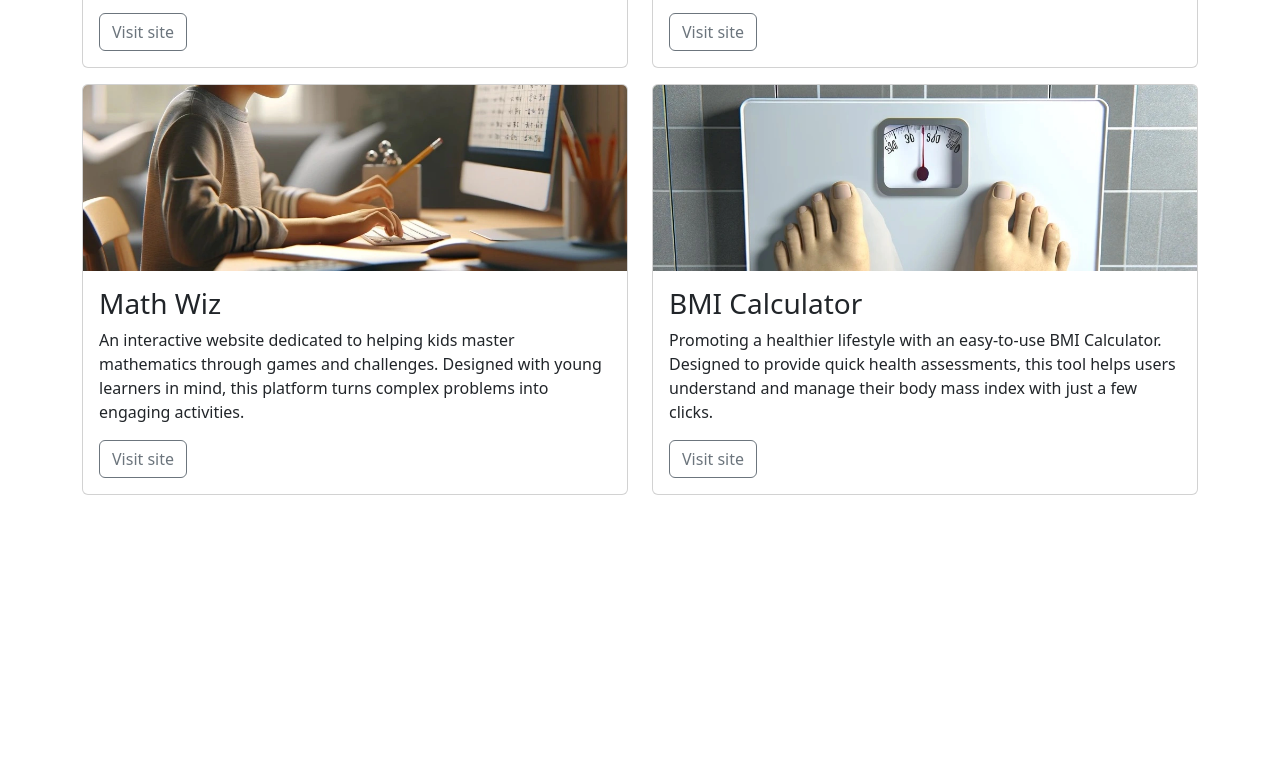
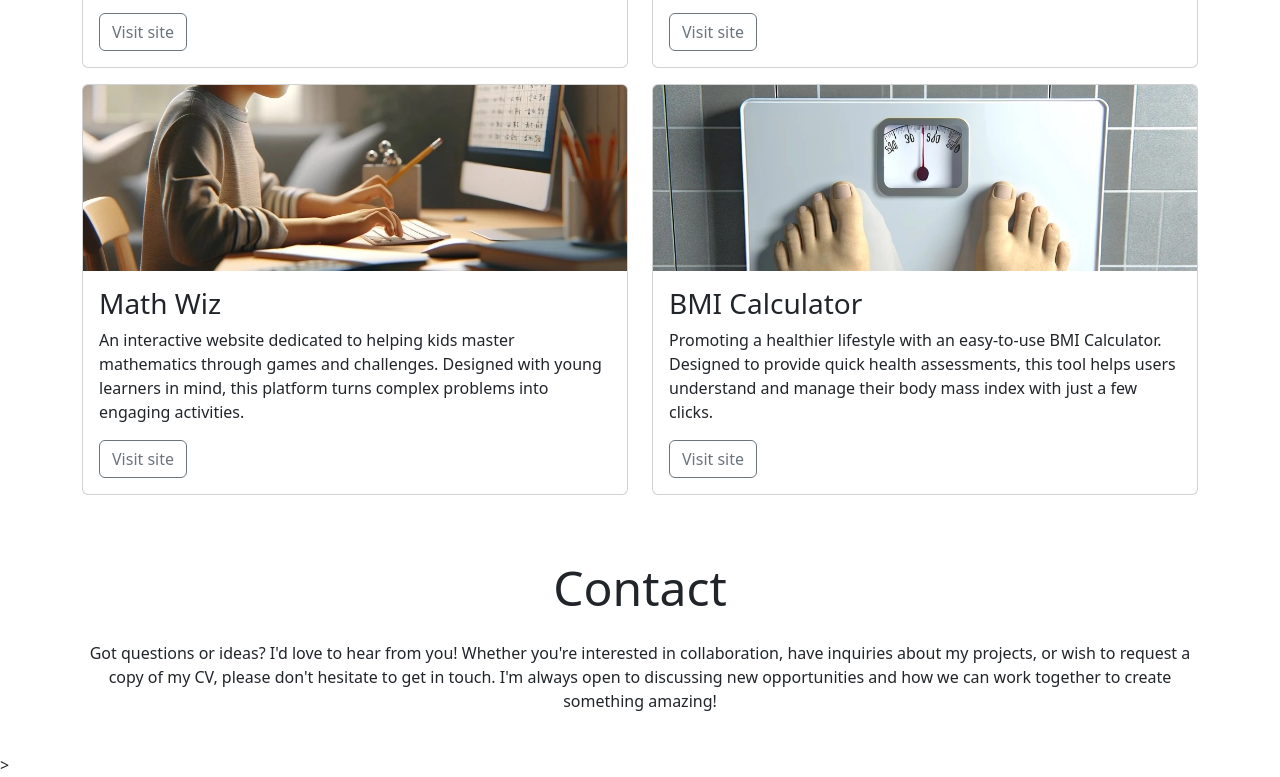
Before and after one commit to aminoacid-01/dev-portfolio, a plain HTML site: page index.html in a window 1280 px wide. Shown: the part 1340-2117 px from the top of the page. Before the commit the page ends 1875 px from the top, so only its background shows below. Drawn offline with nearby package versions, Linux system fonts and the light colour scheme.

Commit message:
add contact section

```diff
--- a/index.html
+++ b/index.html
@@ -178,6 +178,23 @@
         </section>
 
     </main>
+    <!-- contact section -->
+    <footer id="contact" class="container">
+        <div class="row justify-content-center">
+            <div class="col-12 text-center my-4">
+                <h2 class="display-5">Contact</h2>
+                <p class="mt-4">Got questions or ideas? I'd love to hear from you! Whether you're
+                    interested in collaboration, have inquiries about my projects, or
+                    wish to request a copy of my CV, please don't hesitate to get in
+                    touch. I'm always open to discussing new opportunities and how we
+                    can work together to create something amazing!</p>
+            </div>
+            <div class="col-12 col-md-10 col-lg-8">
+                <!-- Add your form here -->
+
+            </div>
+        </div>
+    </footer>>
 
     <!-- Bootstrap JS Script -->
     <script src="https://cdn.jsdelivr.net/npm/bootstrap@5.3.3/dist/js/bootstrap.bundle.min.js"
```
